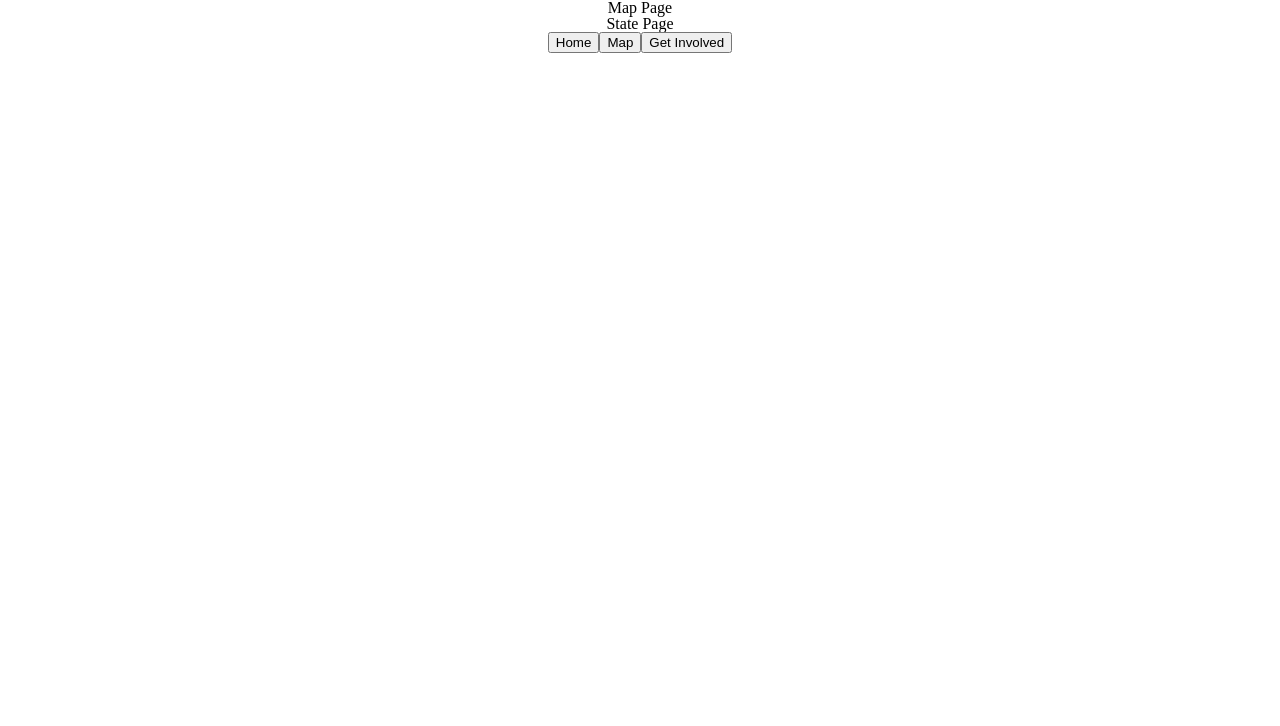
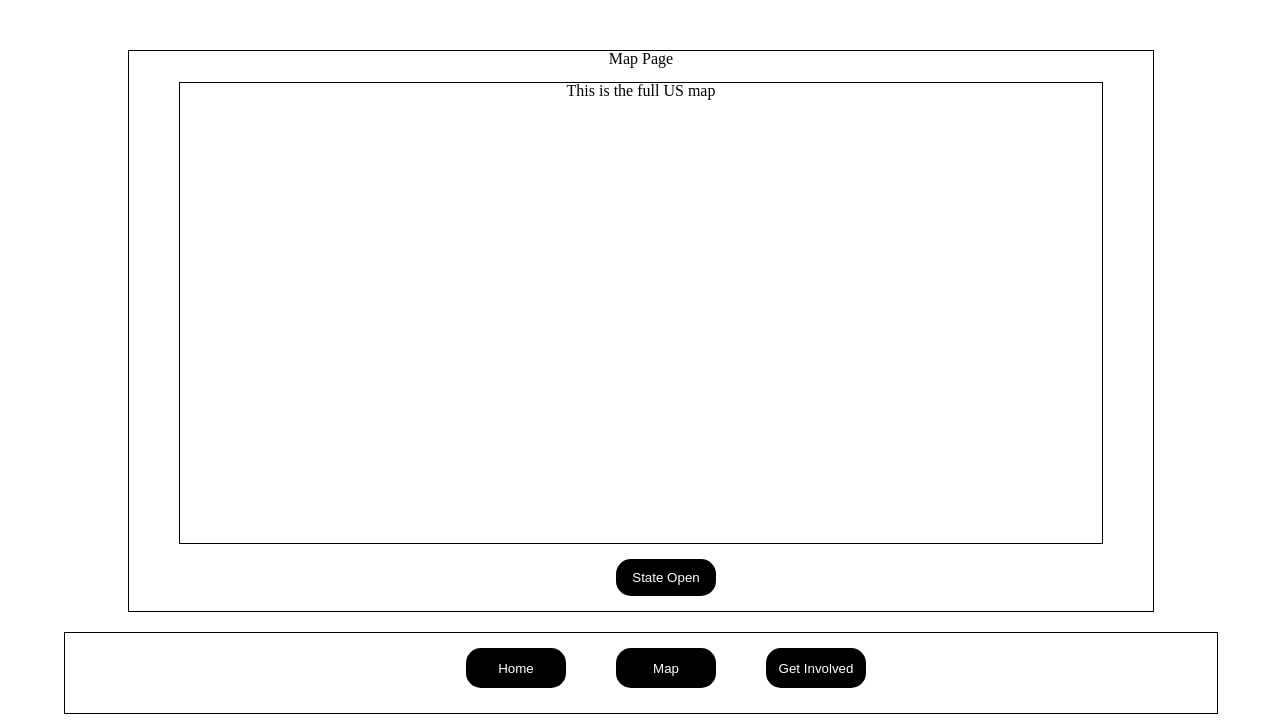
Before and after one commit to Stories-with-Data/dataspeaks, a React (Create React App) app: page /#/map in a window 1280 px wide. Shown: the top 726 px of the page. Built offline with nearby package versions, Linux system fonts and the light colour scheme.

Commit message:
Landing and Map wireframe

```diff
--- a/src/components/Footer/Footer.css
+++ b/src/components/Footer/Footer.css
@@ -1,12 +1,33 @@
 #footer {
   height: 10vh;
-  width: 100vw;
+  width: 90vw;
   overflow: hidden;
+  border: black solid 1px;
+  margin-left: 5vw;
+  margin-top: 20px;
   display: flex;
+  justify-content: center;
+
 }
 
-#footerButton {
+.button {
   border: none;
   border-radius: 15px;
+  background-color: black;
+  color: white;
+  margin-left: 50px;
+  margin-top: 15px;
+  margin-bottom: 15px;
+  width: 100px;
+  height: 40px;
 
 }
+
+.button:hover {
+  color: black;
+  background-color: #FCE21B;
+}
+
+.button:focus {
+  outline: none;
+}
--- a/src/components/Footer/Footer.js
+++ b/src/components/Footer/Footer.js
@@ -1,17 +1,19 @@
 import React from 'react'
 import {Link} from 'react-router-dom'
+import './Footer.css'
 
 function Footer(props) {
   return(
     <div id='footer'>
+
       <Link to='/'>
-        <button className='footerButton'>Home</button>
+        <button className='button'>Home</button>
       </Link>
       <Link to='/map'>
-        <button className='footerButton'>Map</button>
+        <button className='button'>Map</button>
       </Link>
       <Link to='/getinvolved'>
-        <button className='footerButton'>Get Involved</button>
+        <button className='button'>Get Involved</button>
       </Link>
 
     </div>
--- a/src/components/Landing/Landing.css
+++ b/src/components/Landing/Landing.css
@@ -0,0 +1,26 @@
+.landingPage {
+  display: flex;
+  flex-direction: column;
+  align-items: center;
+  overflow: hidden;
+}
+
+.header {
+  height: 10vh;
+  width: 90vw;
+  overflow: hidden;
+  border: black solid 1px;
+  margin-left: 5vw;
+  margin-right: 5vw;
+  margin-top: 20px;
+  display: flex;
+  justify-content: center;
+}
+
+.missionStatement {
+  margin-top: 50px;
+  height: 400px;
+  width: 500px;
+  border: solid black 1px;
+  margin-bottom: 50px;
+}
--- a/src/components/Landing/Landing.js
+++ b/src/components/Landing/Landing.js
@@ -1,9 +1,13 @@
 import React from 'react'
+import './Landing.css'
 
 function Landing(props) {
 
   return (
-    <h1>Landing Page</h1>
+    <div className='landingPage'>
+      <div className='header'>Title animation?</div>
+      <h1 className='missionStatement'>Landing Page / Mission statement</h1>
+    </div>
   )
 }
 
--- a/src/components/Map/USMap.css
+++ b/src/components/Map/USMap.css
@@ -0,0 +1,17 @@
+.mapPage {
+  display: flex;
+  flex-direction: column;
+  align-items: center;
+  width: 80vw;
+  height: 70vh;
+  border: solid black 1px;
+  margin-left: 10vw;
+  margin-top: 50px;
+}
+
+.mapContainer {
+  border: solid black 1px;
+  margin-top: 15px;
+  width: 90%;
+  height: 90%;
+}
--- a/src/components/Map/USMap.js
+++ b/src/components/Map/USMap.js
@@ -1,15 +1,58 @@
-import React from 'react'
+import React, {Component} from 'react'
 import State from '../State/State'
+import './USMap.css'
 
 
-function USMap(props) {
+class USMap extends Component {
+  constructor() {
+    super()
+    this.state = {
+      iat: {},
+      fbi: {},
+      census: {},
+      stateClicked: false,
+      stateSelected: '',
+      isLoading: false,
+      transitions: {}
+    }
+    this.handleStateClose = this.handleStateClose.bind(this)
+  }
 
-  return (
-    <div>
-      <h1>Map Page</h1>
-      <State/>
-    </div>
-  )
+  handleStateOpen() {
+    this.setState({
+      stateClicked: true
+    })
+  }
+
+  handleStateClose() {
+    this.setState({
+      stateClicked: false
+    })
+  }
+
+  render() {
+    console.log(this.props)
+    return (
+      <div>
+        <div className='mapPage'>Map Page
+          <div className='mapContainer'>
+            {this.state.stateClicked ? (
+              < State
+                stateOpen={this.state.stateClicked}
+                handleStateClose={this.handleStateClose}/>
+              ) : (
+              <div>This is the full US map</div>
+            )}
+          </div>
+          {this.state.stateClicked ? (
+            ''
+            ) : (
+           <button className='button' onClick={() => this.handleStateOpen()}>State Open</button>
+        )}
+        </div>
+      </div>
+    )
+  }
 }
 
 export default USMap
--- a/src/components/State/State.js
+++ b/src/components/State/State.js
@@ -3,7 +3,10 @@ import React from 'react'
 function State(props) {
 
   return (
-    <h1>State Page</h1>
+    <div>
+      <h1>This is an individual state</h1>
+      <button className='button' onClick={() => props.handleStateClose()}>State Close</button>
+    </div>
   )
 }
 
```
Also changed, not shown: src/routes.js (line endings or trailing spaces).
